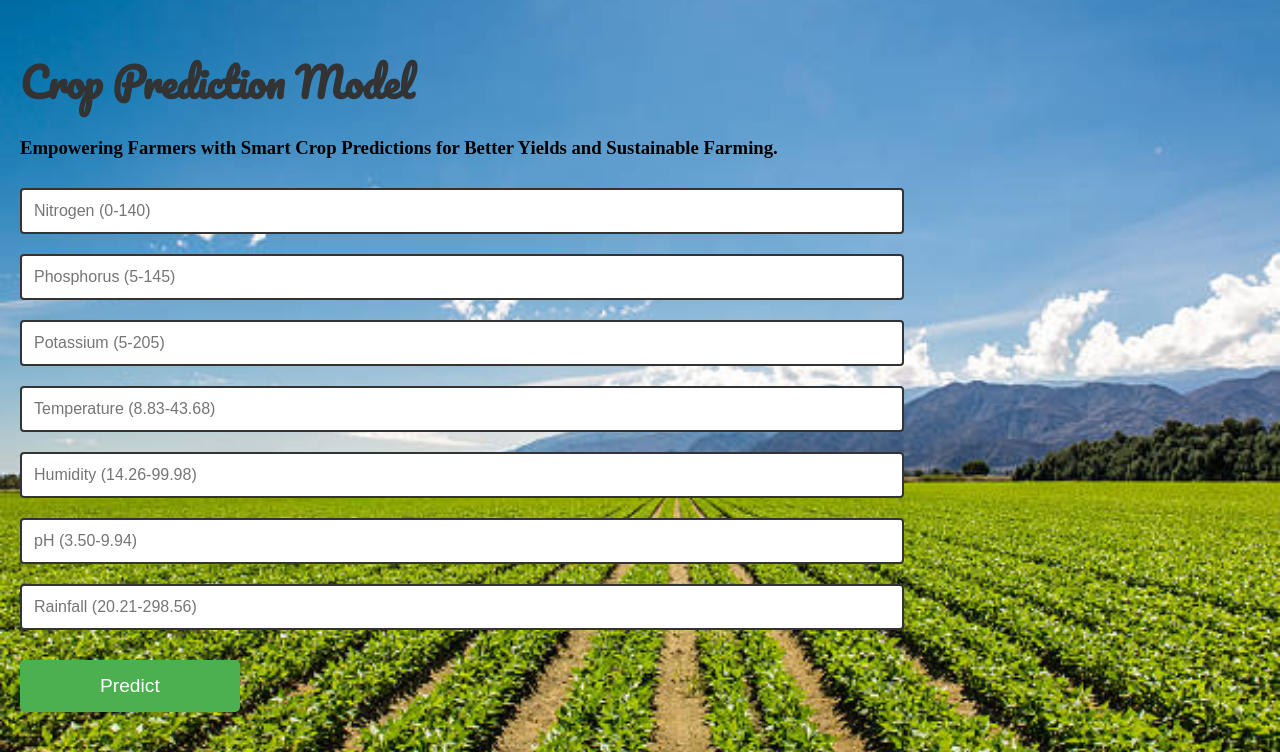
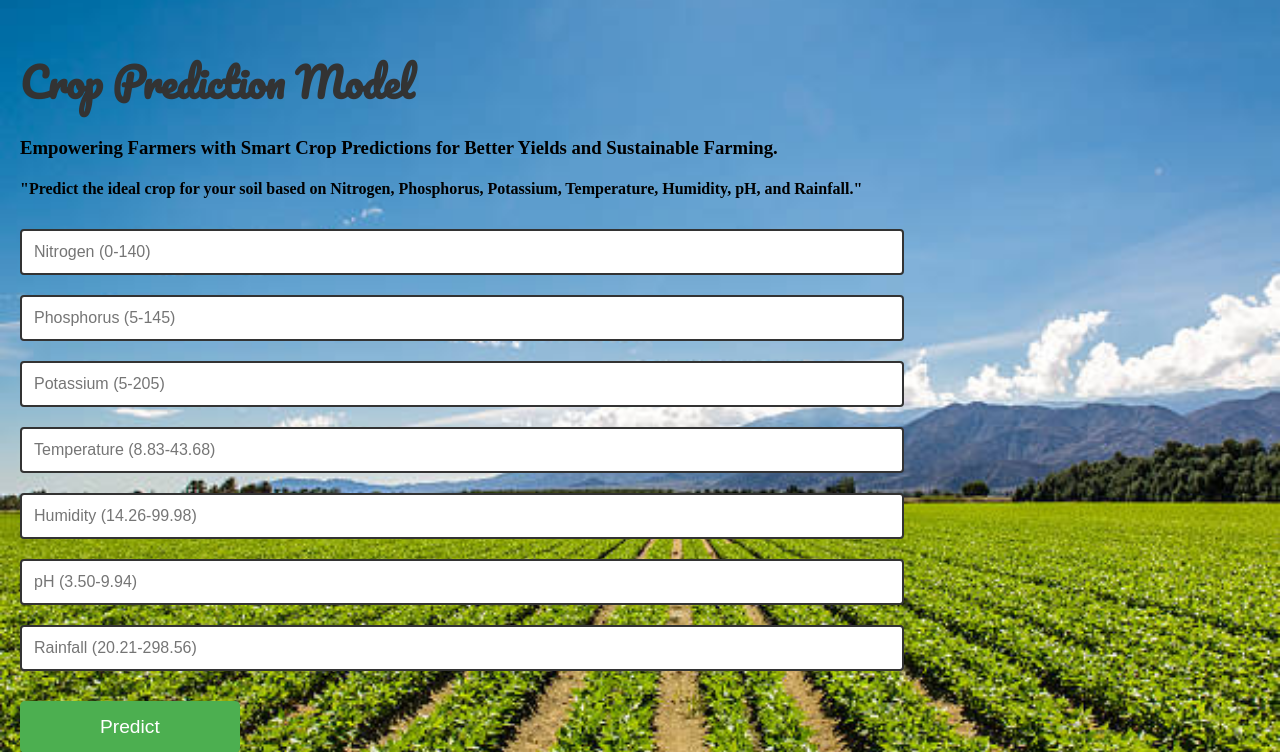
Before and after one commit to prashant-masote/Cropprediction, a Flask app: page / in a window 1280 px wide. Shown: the top 752 px of the page. Run offline with Flask 3, Linux system fonts and the light colour scheme; parts of the project's set-up code (start-up, migrations or seed data) failed here and were passed over.

Commit message:
Update index.html

```diff
--- a/templates/index.html
+++ b/templates/index.html
@@ -17,6 +17,7 @@
  <div class="login">
 	<h1>Crop Prediction Model</h1>
 	<h3>Empowering Farmers with Smart Crop Predictions for Better Yields and Sustainable Farming.</h3>
+	<h4>"Predict the ideal crop for your soil based on Nitrogen, Phosphorus, Potassium, Temperature, Humidity, pH, and Rainfall."</h4>
     <!-- N	P	K	temperature	humidity	ph	rainfall	label -->
      <!-- Main Input For Receiving Query to our ML -->
      <form action="{{ url_for('predict') }}" method="post">
```
